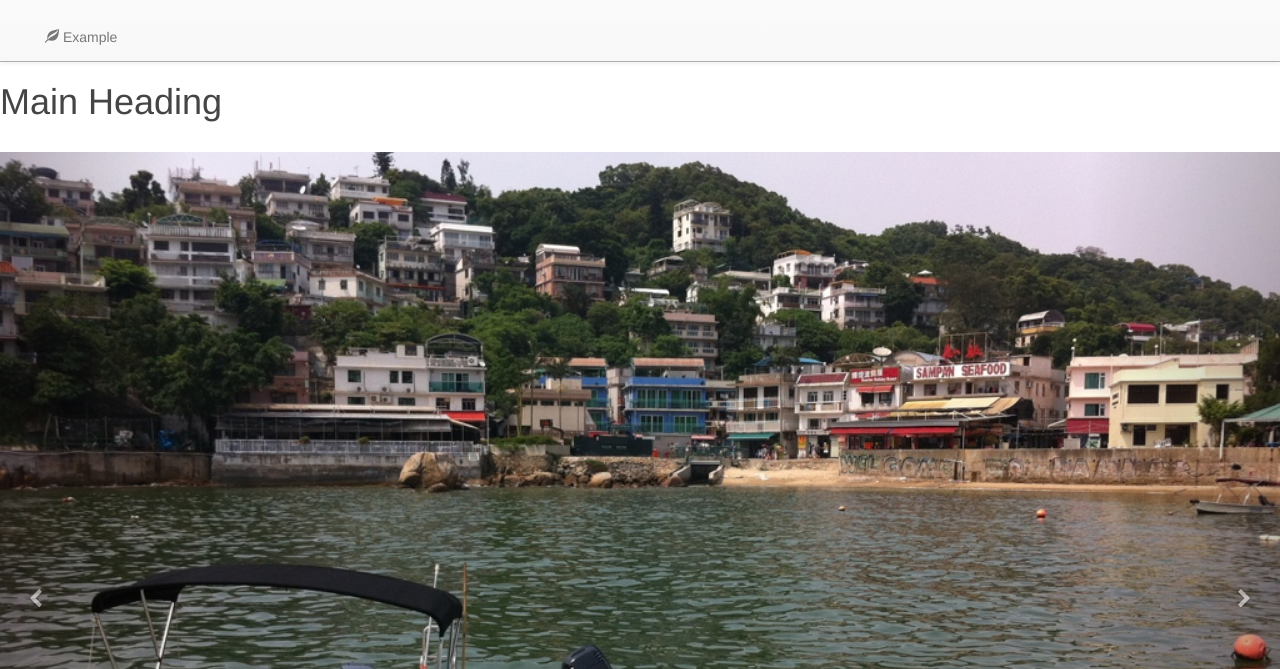
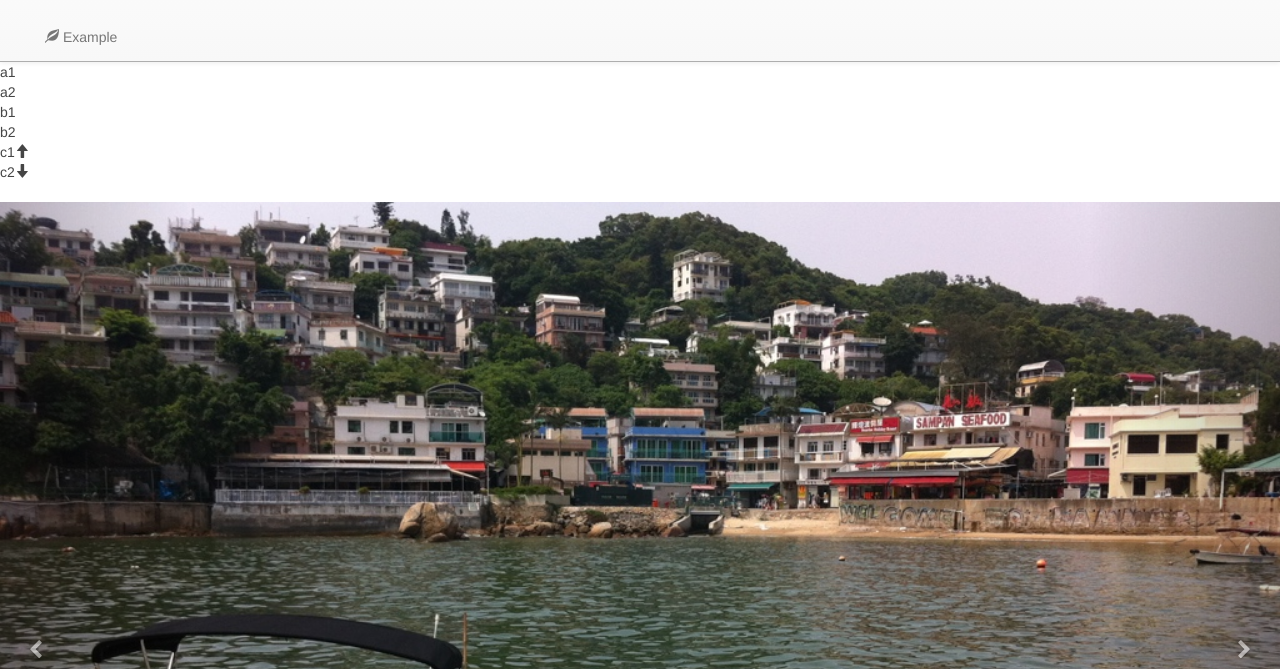
Before and after one commit to lihuajing/cppang, a plain HTML site: page index.html in a window 1280 px wide. Shown: the part 131-800 px from the top of the page. Drawn offline with nearby package versions, Linux system fonts and the light colour scheme; files that its build step writes are made by us from their sources.

```diff
--- a/index.html
+++ b/index.html
@@ -60,8 +60,19 @@
     </nav>
 </header>
 <main role="main">
-    <h1>Main Heading</h1>
-
+    <!--<h1>Main Heading</h1>-->
+    <div>
+        <span id="a1">a1</span><br>
+        <span id="a2">a2</span><br>
+    </div>
+    <div>
+        <span id="b1">b1</span><br>
+        <span id="b2">b2</span><br>
+    </div>
+    <div>
+        <span id="c1">c1</span><br>
+        <span id="c2">c2</span><br>
+    </div>
     <div class="container-fluid page-content">
         <div class="row">
             <!--<div class="col-sm-2"></div>-->
--- a/js/main.js
+++ b/js/main.js
@@ -1,3 +1,31 @@
 $(document).ready(function () {
     $('.carousel').carousel({interval: 3000});
+    var upArrow = $('<span class="glyphicon glyphicon-arrow-up"></span>');
+    var downArrow = $('<span class="glyphicon glyphicon-arrow-down"></span>');
+    for (var i = 0; i < 2; i++) {
+        var x = Math.random();
+        var n = i + 1;
+        var domA = $('#a' + n);
+        var domB = $('#b' + n);
+        var domC = $('#c' + n);
+        var domAn = domA.next();
+        var domBn = domB.next();
+        var domCn = domC.next();
+
+        if (domAn.hasClass('glyphicon')) {
+            domAn.remove();
+        }
+        x > 0.5 ? domA.after(upArrow) : domA.after(downArrow);
+
+        if (domBn.hasClass('glyphicon')) {
+            domBn.remove();
+        }
+        x > 0.5 ? domB.after(upArrow) : domB.after(downArrow);
+
+        if (domCn.hasClass('glyphicon')) {
+            domCn.remove();
+        }
+        x > 0.5 ? domC.after(upArrow) : domC.after(downArrow);
+
+    }
 });
```
